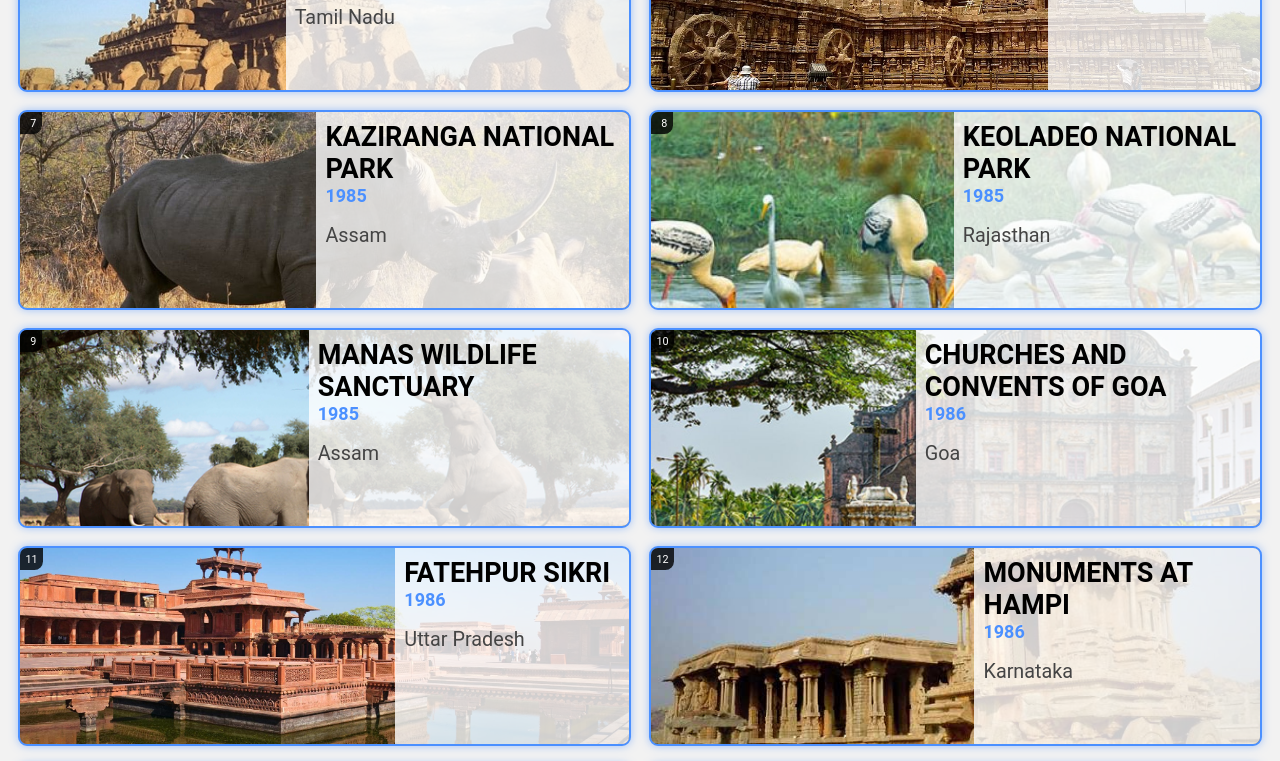
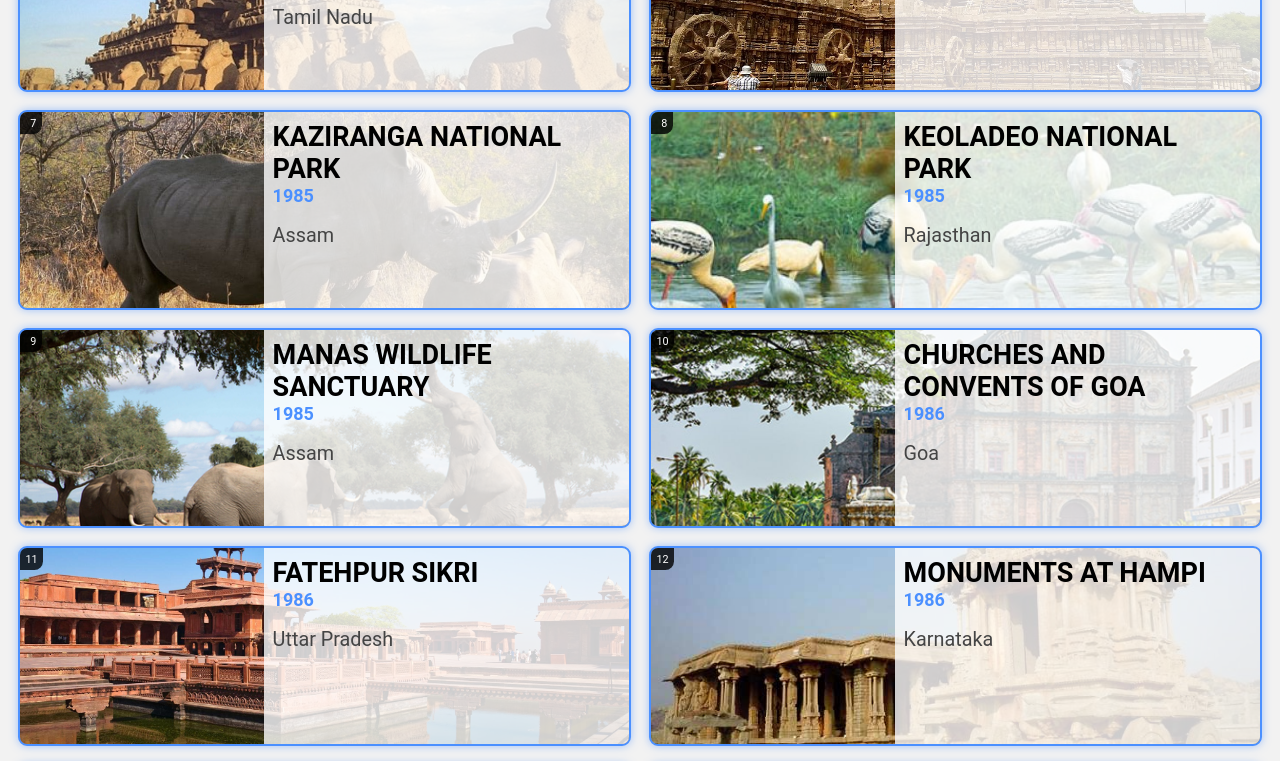
Before and after one commit to Anubhav-kaushik/world-heritage-sites-in-India, a plain HTML site: page index.html in a window 1280 px wide. Shown: the part 722-1483 px from the top of the page. Drawn offline with Linux system fonts and the light colour scheme.

Commit message:
minor change

```diff
--- a/css/style.css
+++ b/css/style.css
@@ -74,7 +74,6 @@ header {
 } */
 
 .site-info-card .site-image {
-    width: min(50vw, 60%);
     flex: 1 1 auto;
     background-size: cover;
     background-position: center;
@@ -84,8 +83,9 @@ header {
 .site-info-card .site-info {
     padding: 0.5em 0.5em;
     background-color: rgba(255, 255, 255, 0.8);
-    flex: 1 1 auto;
+    /* flex: 1 1 auto; */
     width: fit-content;
+    width: min(400px, 60%);
 }
 
 .site-info-card .site-info .site-name {
```
